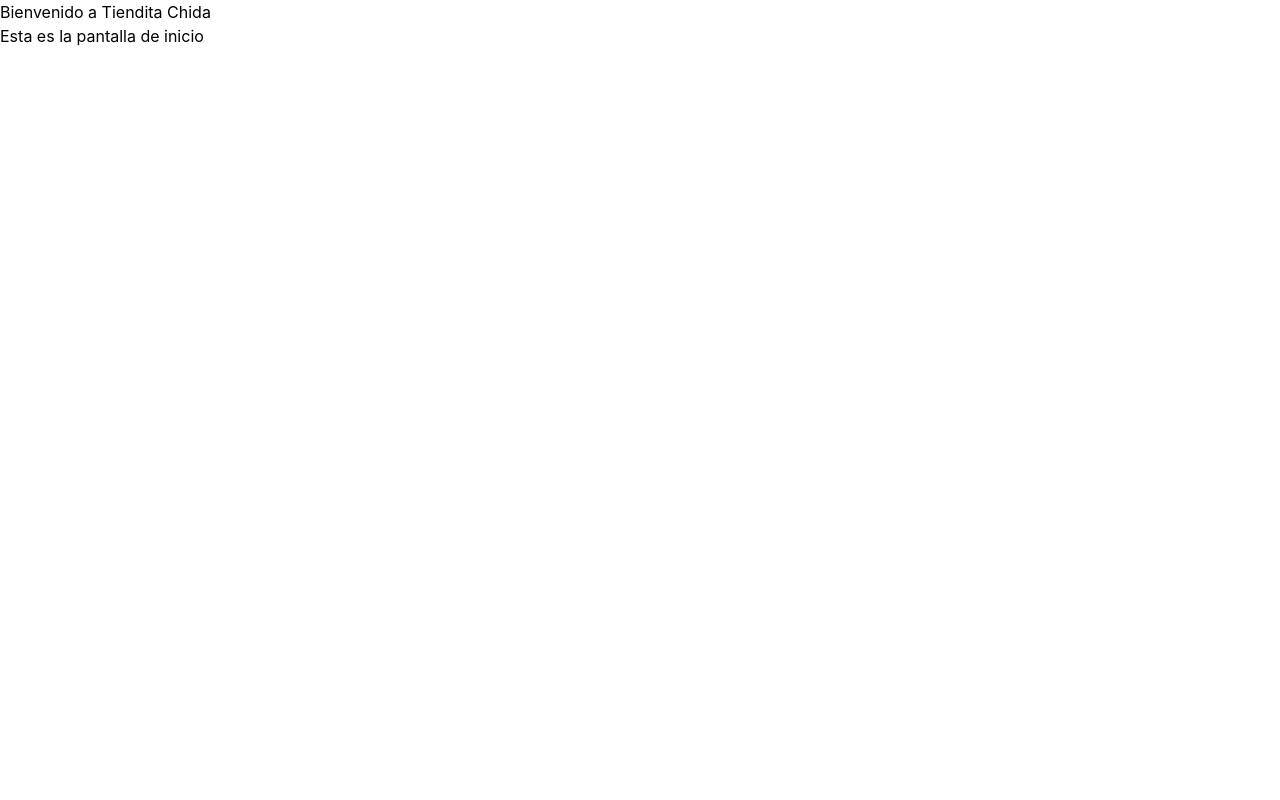
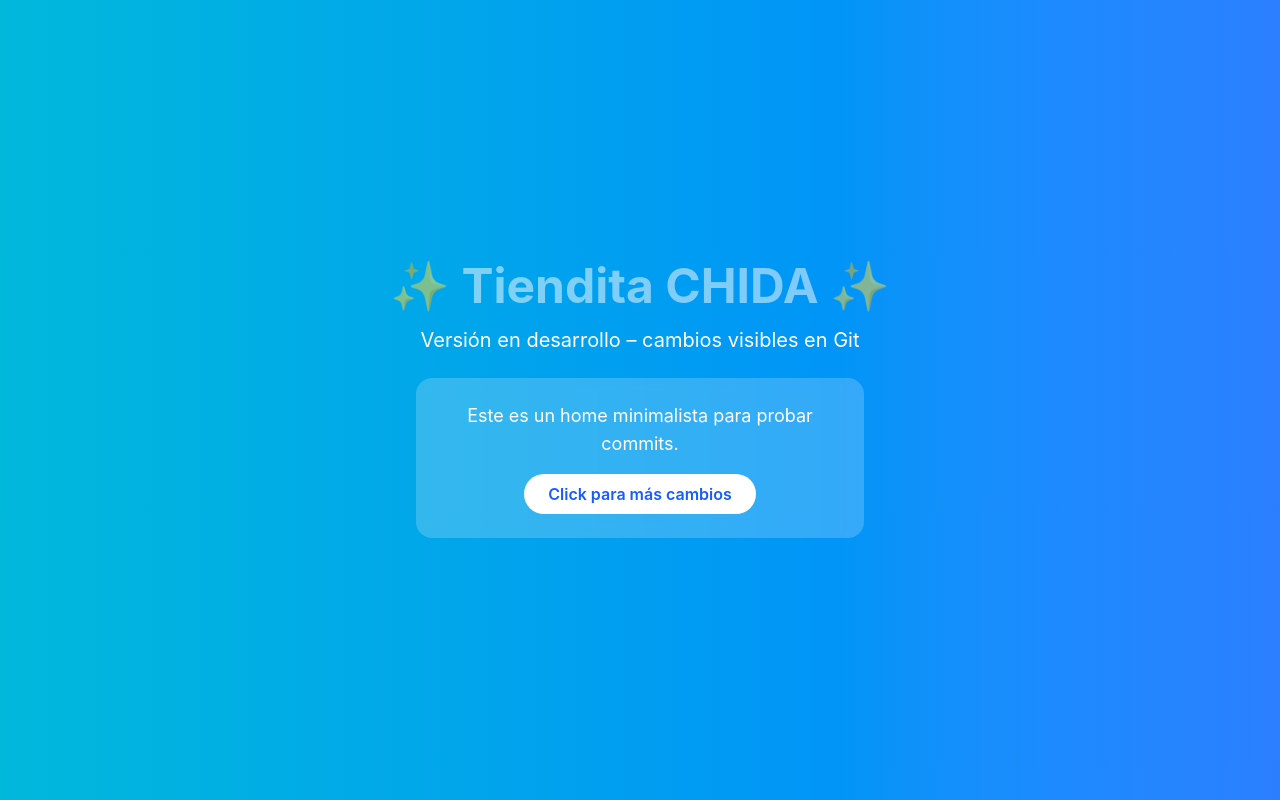
Before and after one commit to utti232036-FNSRKRP/tiendita_chida, an Angular app: page / in a window 1280 px wide. Built offline with nearby package versions, Linux system fonts and the light colour scheme.

Commit message:
cambio(home): diseño minimalista con gradiente y animación

```diff
--- a/src/app/pages/home/home.html
+++ b/src/app/pages/home/home.html
@@ -1,4 +1,13 @@
 
-<h1>Bienvenido a Tiendita Chida</h1>
-
-<p>Esta es la pantalla de inicio</p>
+<div class="flex flex-col items-center justify-center min-h-screen bg-gradient-to-r from-cyan-500 to-blue-500 text-white px-4">
+  <div class="text-center">
+    <h1 class="text-5xl font-bold mb-4 animate-pulse">✨ Tiendita CHIDA ✨</h1>
+    <p class="text-xl mb-6">Versión en desarrollo – cambios visibles en Git</p>
+    <div class="bg-white/20 backdrop-blur rounded-2xl p-6 max-w-md mx-auto">
+      <p class="text-lg">Este es un home minimalista para probar commits.</p>
+      <button class="mt-4 bg-white text-blue-600 px-6 py-2 rounded-full font-semibold hover:bg-gray-100 transition">
+        Click para más cambios
+      </button>
+    </div>
+  </div>
+</div>
```
